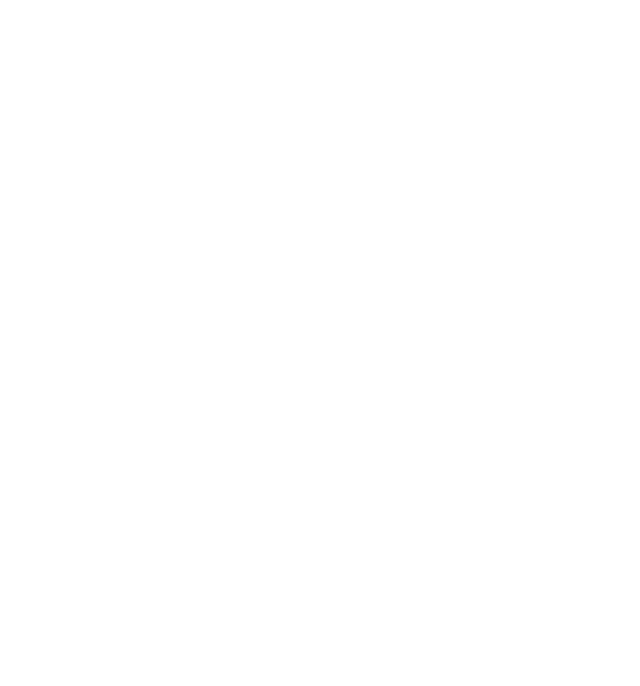
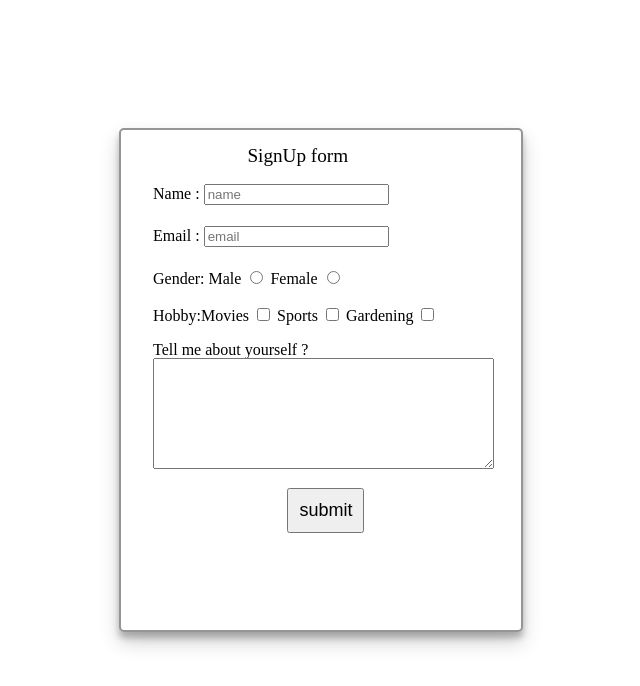
Before and after one commit to anantadurgaprasad/odinprojectlearnings, a website: page index.html in a window 1280 px wide. Shown: the whole page, without its empty margins (521-1161 px from the left). Drawn offline with Linux system fonts and the light colour scheme.

Commit message:
basic signupform

```diff
--- /dev/null
+++ b/css/index.css
@@ -0,0 +1,33 @@
+input{
+ /* display : block; */
+ line-height: 5px;
+ margin-bottom: 5px;
+
+}
+
+h1{
+
+    font-size: larger;
+    margin-bottom: 1em;
+    position: relative;
+    left : 30%;
+
+
+
+}
+
+#card{
+    width: 400px;
+    height: 500px;
+    margin: 10% 50% 0% 50%;
+    border:rgba(45, 45, 45, 0.5) solid 2px;
+    border-radius: 5px;
+    box-shadow: 0 10px 20px rgba(0,0,0,0.19), 0 6px 6px rgba(0,0,0,0.23) ;
+}
+#cardcontent{
+    padding: 1em;
+}
+.attributes{
+    margin: 1rem;
+
+}
--- a/index.html
+++ b/index.html
@@ -4,9 +4,41 @@
     <meta charset="UTF-8">
     <meta http-equiv="X-UA-Compatible" content="IE=edge">
     <meta name="viewport" content="width=device-width, initial-scale=1.0">
+    <link href="css/reset.css" rel="stylesheet">
+    <link href = "css/index.css" rel="stylesheet">
     <title>Odin Project Learning</title>
 </head>
 <body>
+    <div id = "card">
+        <div id = "cardcontent">
+    <h1>SignUp form</h1>
+<form action="" method="POST">
+    <div class="attributes">
+    Name : <input type ="text"  placeholder="name" required/></div>
+    <div class="attributes">Email : <input type = "email" id="email" placeholder="email" required/></div>
+    <div class="attributes"> Gender:
+    <label for = "male">Male</label>
+    <input type = "radio" id = "male" value = "male"/>
+    <label for = "female">Female</label>
+    <input type = "radio" id = "female" value = "female"/></div>
 
+    <div class="attributes"> Hobby:<label for = "hobby-movie">Movies</label>
+    <input type="checkbox" id="hobby-movie" value="movies"/>
+    <label for = "hobby-sports">Sports</label>
+    <input type="checkbox" id="hobby-sports" value="sports"/>
+    <label for = "hobby-garden">Gardening</label>
+    <input type="checkbox" id="hobby-garden" value="Gardening"/></div>
+    <div class="attributes">
+        Tell me about yourself ?
+        <textarea rows="7" cols="40">
+
+        </textarea>
+    </div>
+    <div class="attributes">
+        <input type="submit" value="submit" style="padding: 10px;font-size: large;margin-left: 40%;"/>
+    </div>
+</div>
+</div>
+</form>
 </body>
 </html>
```
